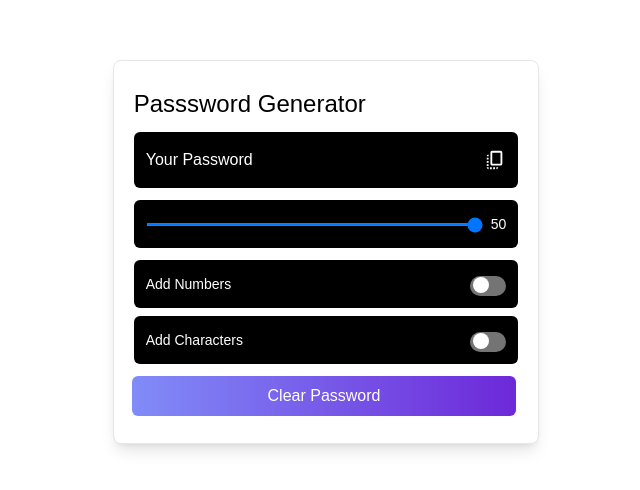
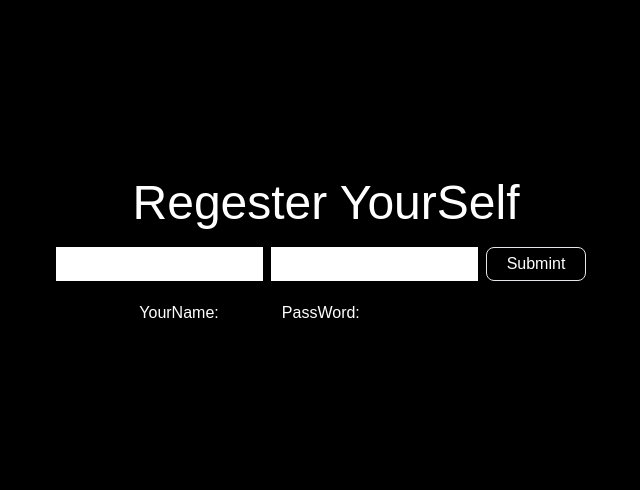
Before and after one commit to arsalanirshad57/React.Js-Practice-Series, a React (Create React App) app: page / in a window 1280 px wide. Shown: the part 148-638 px from the top of the page, without its empty margins (314-954 px from the left). Built offline with nearby package versions, Linux system fonts and the light colour scheme.

Commit message:
add files and small context api project

```diff
--- a/src/App.js
+++ b/src/App.js
@@ -3,13 +3,16 @@ import Routung from './components/Routing'
 import IndexBasedMaping from './components/IndexBasedMaping'
 import SearchBar from './components/SearchBar'
 import RandomPasswordGenerator from './components/RandomPasswordGenerator'
+import UserApp from './components/Context Api/Context Api Practice/UserApp'
 function App() {
   return (
     <div>
       {/* <Routung/> */}
       {/* <SearchBar /> */}
-      <RandomPasswordGenerator/>
+      {/* <RandomPasswordGenerator/> */}
+      <UserApp/>
     </div>
+
   )
 }
 
--- /dev/null
+++ b/src/components/Context Api/Context Api Practice/UserApp.jsx
@@ -0,0 +1,19 @@
+import React, { useState } from 'react'
+import UserContext from './context/UserContext'
+import Login from './component/Login'
+import MiniProfile from './component/MiniProfile'
+
+const UserApp = () => {
+  const [userInform, SetUserInform] = useState({})
+  return (
+    <UserContext.Provider value={{ userInform, SetUserInform }}>
+      <div className=' flex flex-col gap-5 justify-center items-center h-screen bg-black '>
+        <h1 className=' text-5xl text-white'> Regester YourSelf</h1>
+        <Login />
+        <MiniProfile />
+      </div>
+    </UserContext.Provider>
+  )
+}
+
+export default UserApp
--- /dev/null
+++ b/src/components/Context Api/Context Api Practice/component/Login.jsx
@@ -0,0 +1,21 @@
+import React, { useContext, useState } from 'react'
+import UserContext from '../context/UserContext'
+
+const Login = () => {
+  const [userName, setUserName] = useState('')
+  const [password, setPassword] = useState('')
+  const { SetUserInform } = useContext(UserContext)
+
+  const handleFormSubmint = () => {
+    SetUserInform({ userName, password })
+  }
+  return (
+    <div className='flex gap-2'>
+      <input type="text" value={userName} onChange={(e) => setUserName(e.target.value)} />
+      <input type="password" value={password} onChange={(e) => setPassword(e.target.value)} />
+      <button onClick={handleFormSubmint} className='border rounded-lg px-5 py-1 text-white'>Submint</button>
+    </div>
+  )
+}
+
+export default Login
--- /dev/null
+++ b/src/components/Context Api/Context Api Practice/component/MiniProfile.jsx
@@ -0,0 +1,14 @@
+import React, { useContext } from 'react'
+import UserContext from '../context/UserContext'
+
+const MiniProfile = () => {
+  const {userInform} = useContext(UserContext)
+  return (
+    <div className='flex justify-center gap-4 text-white pr-36'>
+      <span>YourName: &nbsp;  {userInform.userName}</span>&nbsp;&nbsp;&nbsp;&nbsp;&nbsp;
+      <span>PassWord: &nbsp; {userInform.password}</span>
+    </div>
+  )
+}
+
+export default MiniProfile
--- /dev/null
+++ b/src/components/Context Api/Context Api Practice/context/UserContext.js
@@ -0,0 +1,5 @@
+import React , {createContext} from "react"
+
+const UserContext = createContext()
+
+export default UserContext
--- a/src/components/RandomPasswordGenerator.jsx
+++ b/src/components/RandomPasswordGenerator.jsx
@@ -4,10 +4,13 @@ import '../App.css'
 
 const RandomPasswordGenerator = () => {
     const [range, setRange] = useState(50)
-
-    const handleRangeSelect = (value) =>{
+const [passsword , setPassword] = useState('')
+const [addNumber, setAddNumber] = useState(false)
+const [addCharacter , setAddCharacter] = useState(false)
+    const handleRangeSelect = (value) => {
         setRange(value)
     }
+
     return (
         <div className=' flex justify-center items-center  w-full h-screen'>
             <div className=" flex flex-col justify-center gap-3 items-center p-5 w-11/12  sm:w-9/12 lg:w-1/3 2xl:w-[28%] bg-white shadow-lg min-h-96 rounded-lg border ">
@@ -18,15 +21,18 @@ const RandomPasswordGenerator = () => {
                     <MdCopyAll size={22} className='text-white cursor-pointer' />
                 </div>
                 {/* Select Range  */}
-                <div className="flex justify-between items-center gap-2 px-3 h-12 w-full rounded-md bg-black text-white text-sm ">
-                    <input type="range"  name="" id="" max={50} className='w-full' onChange={(e)=>handleRangeSelect(e.target.value)}/>
-                    <span className="">{range }</span>
+                <div className="w-full -mt-1.5">
+                    <label htmlFor="range" className=" text-[13px] text-black">Select range :</label>
+                    <div className="flex justify-between items-center gap-2 px-3 h-12 w-full roundepxd-md bg-black text-white text-sm rounded-md ">
+                        <input type="range" name="" id="range" max={50} className='w-full' onChange={(e) => handleRangeSelect(e.target.value)} />
+                        <span className="">{range}</span>
+                    </div>
                 </div>
                 {/* ADD options  */}
                 <div className=" flex justify-center items-center gap-2 flex-col w-full">
                     <div className="flex justify-between items-center gap-2 px-3 h-12 w-full rounded-md bg-black text-white text-sm ">
                         <span className="">Add Numbers</span>
-                        <input type="checkbox" className='' onChange={(e)=>console.log(e.target.checked ? 'true' : 'false')}/>
+                        <input type="checkbox" className='' onChange={(e) => console.log(e.target.checked ? 'true' : 'false')} />
                     </div>
                     <div className="flex justify-between items-center gap-2 px-3 h-12 w-full rounded-md bg-black text-white text-sm ">
                         <span className="">Add Characters</span>
```
